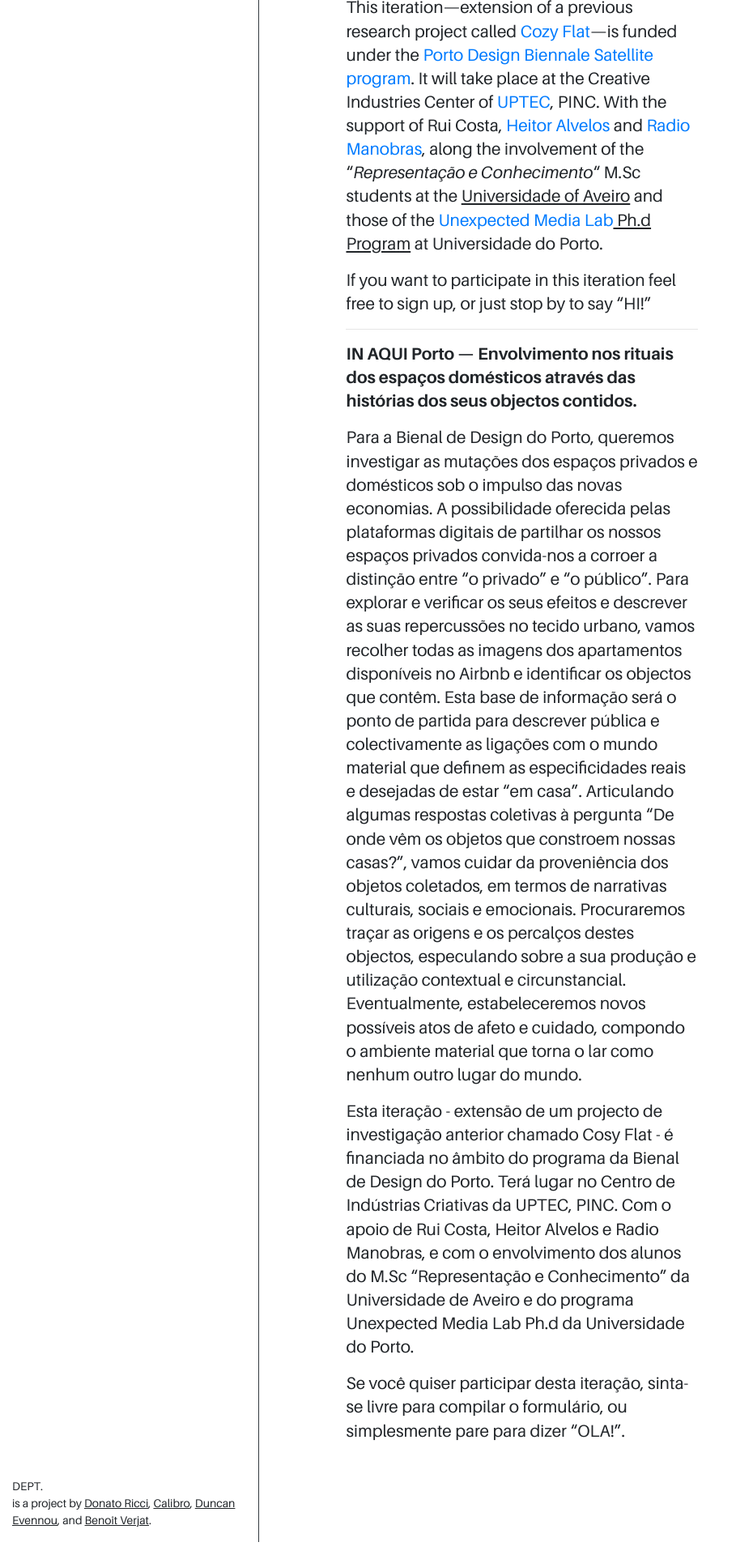
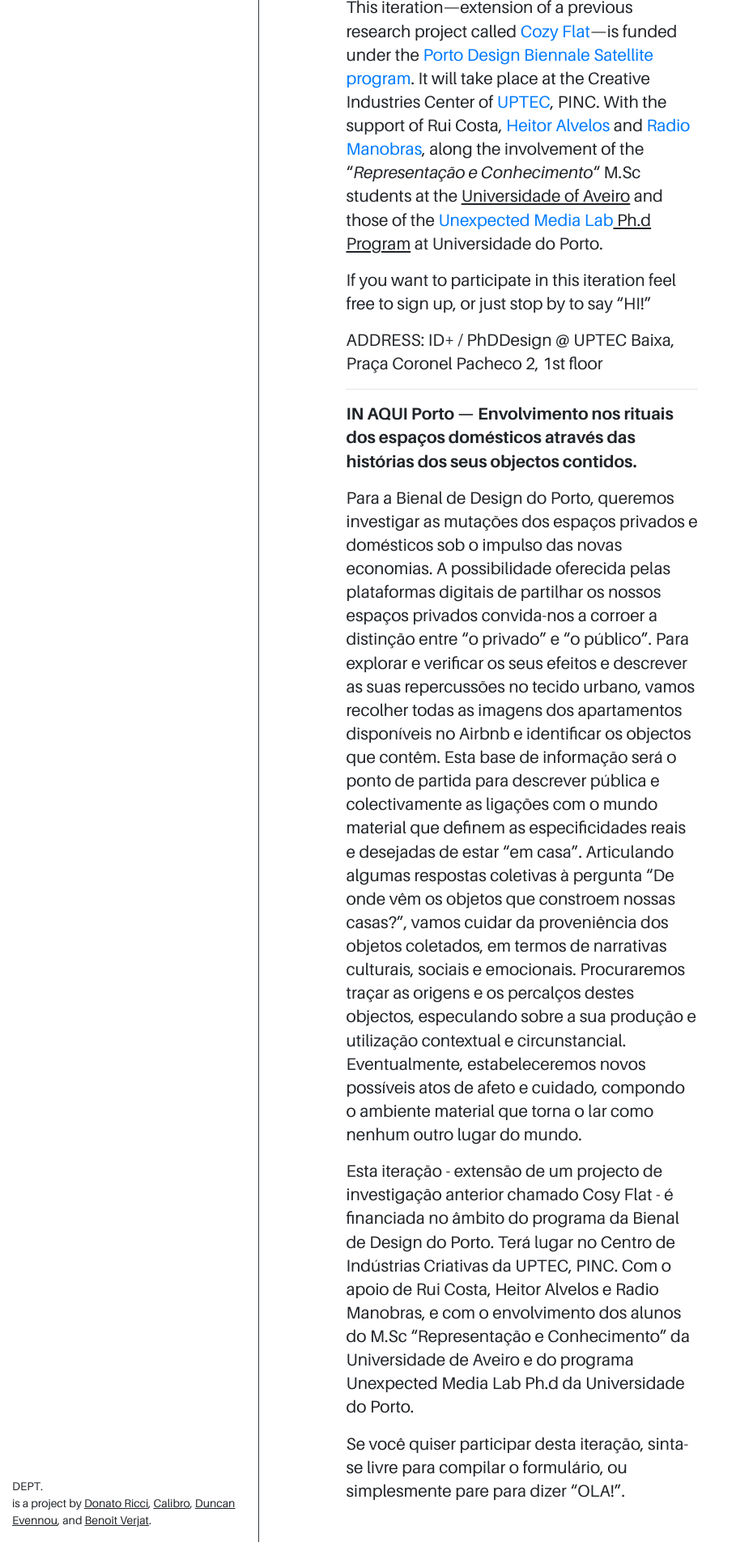
Before and after one commit to monitor/dept, a Jekyll site: the page built from _workshops/in-here.md, in a window 1280 px wide. Shown: the part 1646-3566 px from the top of the page at 81% size, without its empty margins (0-909 px from the left). Built offline with Jekyll 4.4.1, drawn with Linux system fonts in a browser that asks for light colours; some web fonts are replaced.

Commit message:
fixe address

```diff
--- a/_workshops/in-here.md
+++ b/_workshops/in-here.md
@@ -23,6 +23,8 @@ This iteration—extension of a previous research project called [Cozy Flat](htt
 
 If you want to participate in this iteration feel free to sign up, or just stop by to say “HI!”
 
+ADDRESS: ID+ / PhDDesign @ UPTEC Baixa, Praça Coronel Pacheco 2, 1st floor
+
 <hr>
 
 **IN AQUI Porto — Envolvimento nos rituais dos espaços domésticos através das histórias dos seus objectos contidos.**
```
